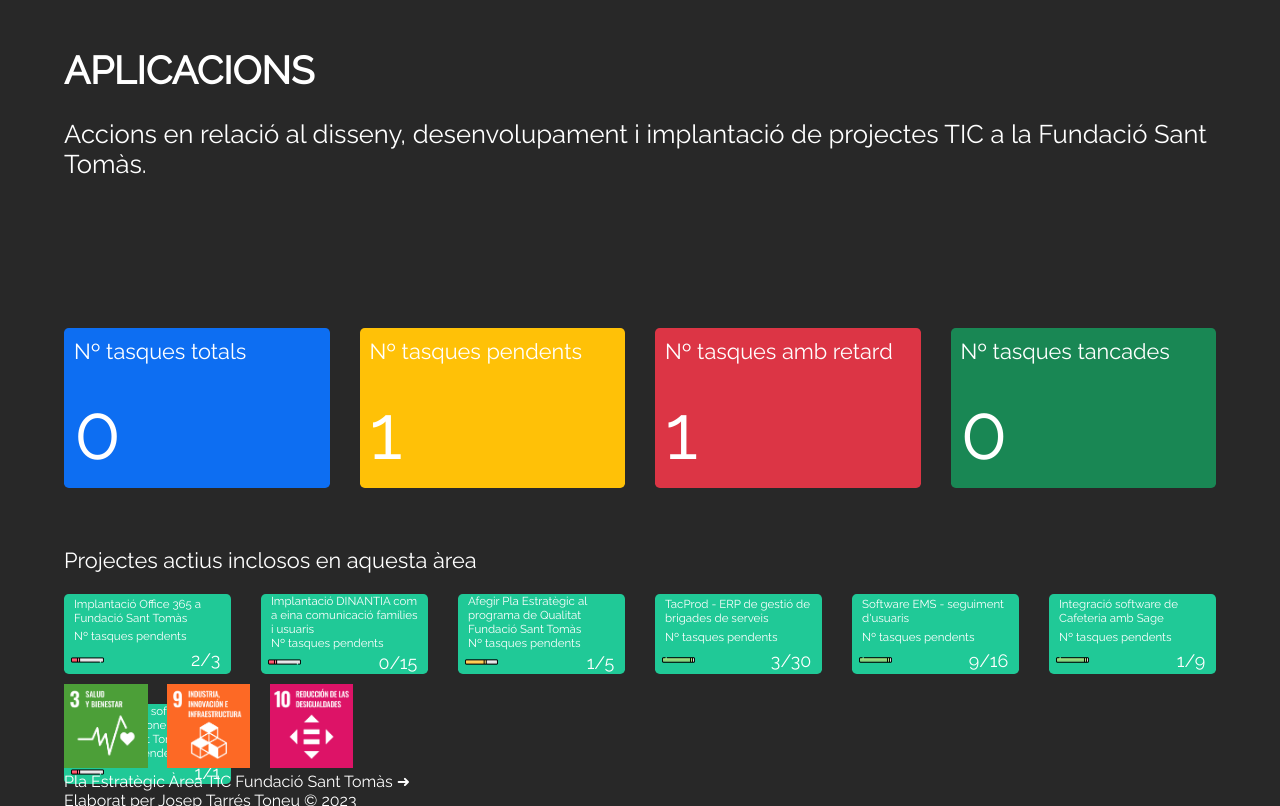
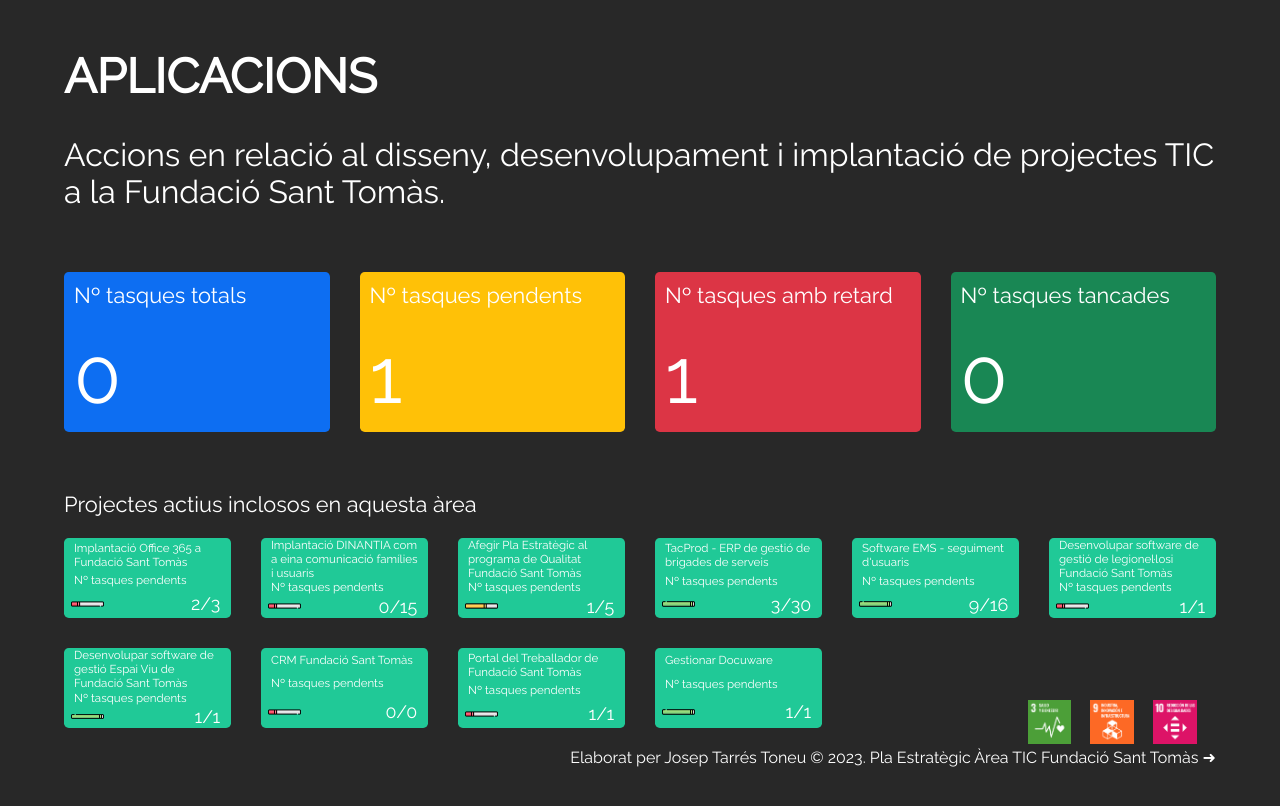
Before and after one commit to joseptarrestoneu/area-tic, a plain HTML site: page index.html in a window 1280 px wide. Both pictures are taken after a click on the icon 552 px from the left and 478 px from the top of the page. Drawn offline with Linux system fonts and the light colour scheme.

Commit message:
Update app.js

```diff
--- a/css/style.css
+++ b/css/style.css
@@ -415,16 +415,16 @@ body {
     /* Pantalles de dashboards */
     .dashboard-project .header {
         height: 200px;
-        margin: 3em auto 1em;
+        margin: 3em auto .5em;
     }
 
     .dashboard-project .header h1 {
-        font-size: 3vw;
+        font-size: 3em;
         text-align: start;
     }
 
     .dashboard-project .header p {
-        font-size: 2vw;
+        font-size: 2em;
         text-align: start;
     }
 
@@ -433,7 +433,7 @@ body {
         grid-template-columns: 1fr 1fr 1fr 1fr;
         grid-template-rows: 1fr;
         row-gap: 0;
-        margin: 4em auto 1em;
+        margin: 1em auto;
     }
 
     .dashboard-project .porlets .porlet span:nth-child(1) {
@@ -479,12 +479,13 @@ body {
         width: 90%;
         bottom: 0;
         position: fixed;
-        margin: 1em auto;
+        margin: 1em auto 0;
         font-size: 1em;
+        text-align: end;
     }
 
     .dashboard-project .footer img {
-        width: 90px;
+        width: 50px;
         margin-right: .8em;
     }
 
--- a/js/app.js
+++ b/js/app.js
@@ -12,7 +12,32 @@ window.addEventListener("load", () => {
             projectNumTaskDelayed: 0,
             projectNumTaskClosed: 10,
             projectODS : ["09"],
-            projecteProjects: []
+            projecteProjects: [
+                {
+                    name: "Connexió Entigest i altres programes (TacProd)",
+                    tasks: "1/1",
+                    initialData: "10/12/2023",
+                    finalData: "31/01/2024",
+                    progres: "0%",
+                    state: "open",
+                },
+                {
+                    name: "Càmares de seguretat diferents centres Fundació Sant Tomàs",
+                    tasks: "1/2",
+                    initialData: "01/01/2023",
+                    finalData: "31/01/2024",
+                    progres: "50%",
+                    state: "open",
+                },
+                {
+                    name: "Integració software de Cafeteria amb Sage",
+                    tasks: "1/9",
+                    initialData: "01/07/2023",
+                    finalData: "31/01/2024",
+                    progres: "60%",
+                    state: "open",
+                },
+            ]
         },
         {
             projectArea: "SISTEMES, SEGURETAT I ATENCIÓ AL CLIENT",
@@ -25,7 +50,16 @@ window.addEventListener("load", () => {
             projectNumTaskDelayed: 1,
             projectNumTaskClosed: 9,
             projectODS : ["09"],
-            projecteProjects: []
+            projecteProjects: [
+                {
+                    name: "Pla de Formació TIC Fundació Sant Tomàs",
+                    tasks: "1/1",
+                    initialData: "01/12/2023",
+                    finalData: "31/01/2024",
+                    progres: "0%",
+                    state: "open",
+                },
+            ]
         },
         {
             projectArea: "SISTEMES, SEGURETAT I ATENCIÓ AL CLIENT",
@@ -38,7 +72,16 @@ window.addEventListener("load", () => {
             projectNumTaskDelayed: 6,
             projectNumTaskClosed: 2,
             projectODS : ["09"],
-            projecteProjects: []
+            projecteProjects: [
+                {
+                    name: "Elaborar Pla d'acció Ciberseguretat Fundació Sant Tomàs",
+                    tasks: "1/1",
+                    initialData: "01/12/2023",
+                    finalData: "31/01/2024",
+                    progres: "0%",
+                    state: "open",
+                },
+            ]
         },
         {
             projectArea: "PROJECTES I APLICACIONS",
@@ -51,7 +94,24 @@ window.addEventListener("load", () => {
             projectNumTaskDelayed: 2,
             projectNumTaskClosed: 10,
             projectODS : ["09", "17"],
-            projecteProjects: []
+            projecteProjects: [
+                {
+                    name: "Signatura conveni col·laboració entre Seidor i Fundació Sant Tomàs",
+                    tasks: "1/1",
+                    initialData: "08/12/2023",
+                    finalData: "31/01/2024",
+                    progres: "75%",
+                    state: "open",
+                },
+                {
+                    name: "Enclavament Seidor",
+                    tasks: "1/4",
+                    initialData: "01/11/2023",
+                    finalData: "31/12/2024",
+                    progres: "10%",
+                    state: "open",
+                },
+            ]
         },
         {
             projectArea: "PROJECTES I APLICACIONS",
@@ -106,19 +166,43 @@ window.addEventListener("load", () => {
                     state: "open",
                 },
                 {
-                    name: "Integració software de Cafeteria amb Sage",
-                    tasks: "1/9",
-                    initialData: "01/07/2023",
-                    finalData: "31/01/2024",
-                    progres: "60%",
-                    state: "open",
-                },
-                {
                     name: "Desenvolupar software de gestió de legionel·losi Fundació Sant Tomàs",
                     tasks: "1/1",
                     initialData: "04/12/2023",
                     finalData: "31/01/2024",
                     progres: "0%",
+                    state: "open",
+                },
+                {
+                    name: "Desenvolupar software de gestió Espai Viu de Fundació Sant Tomàs",
+                    tasks: "1/1",
+                    initialData: "01/09/2023",
+                    finalData: "31/06/2024",
+                    progres: "25%",
+                    state: "open",
+                },
+                {
+                    name: "CRM Fundació Sant Tomàs",
+                    tasks: "0/0",
+                    initialData: "01/01/2023",
+                    finalData: "31/12/2024",
+                    progres: "0%",
+                    state: "open",
+                },
+                {
+                    name: "Portal del Treballador de Fundació Sant Tomàs",
+                    tasks: "1/1",
+                    initialData: "01/12/2023",
+                    finalData: "31/12/2024",
+                    progres: "0%",
+                    state: "open",
+                },
+                {
+                    name: "Gestionar Docuware",
+                    tasks: "1/1",
+                    initialData: "01/09/2023",
+                    finalData: "31/12/2024",
+                    progres: "50%",
                     state: "open",
                 },
             ]
@@ -164,6 +248,14 @@ window.addEventListener("load", () => {
                     progres: "30%",
                     state: "open",
                 },
+                {
+                    name: "Enquestes famílies, clients i usuaris",
+                    tasks: "1/2",
+                    initialData: "01/11/2023",
+                    finalData: "31/01/2024",
+                    progres: "30%",
+                    state: "open",
+                },
             ]
         },
     ]
@@ -174,6 +266,8 @@ window.addEventListener("load", () => {
     let dashboard = document.querySelector(".dashboard-project")
     let project = document.querySelector(".dashboard-project")
     document.addEventListener("click", (event)=> {
+        let porlets = ""
+        let ods = ""
         if (event.target.classList.contains("fa-shield-halved")) {
             initial.classList.add("disable")
             dashboard.classList.remove("disable")
@@ -257,8 +351,7 @@ window.addEventListener("load", () => {
             </div>
             <div class="footer ods-images">
                 ${ods}
-                <p class="return">Pla Estratègic Àrea TIC Fundació Sant Tomàs &#10140;</p>
-                <p class="return">Elaborat per Josep Tarrés Toneu &#169; 2023</p>
+                <p class="return">Elaborat per Josep Tarrés Toneu &#169; 2023. Pla Estratègic Àrea TIC Fundació Sant Tomàs &#10140;</p>
             </div>
         `
         porlets = ""
@@ -273,70 +366,70 @@ window.addEventListener("load", () => {
         }
     })
 
-    // Accions dasboard tasques
-    let longitud = data.length
-    let porlets = ""
-    let ods = ""
-    if (screen.width > 576) {
-        setInterval(() => {
-            porlets = ""
-            ods = ""
-            if (data[count].projecteProjects != undefined) {
-                data[count].projecteProjects.map(element => {
-                    porlets = porlets + `<div class="porlet">
-                    <span>${element.name}</span>
-                    <span>Nº tasques pendents</span>
-                    <span class="value">
-                        <img src="./img/progress_bar/barra${element.progres == "0%" ? "1" : element.progres == "30%" ? "2" : "3"}.png">
-                        ${element.tasks}
-                    </span>
-                </div>`
-                })
-            }
-            if (data[count].projectODS != undefined) {
-                data[count].projectODS.map(element => {
-                    ods = ods + `<img src="./img/S-WEB-Goal-${element}.png">`
-                })
-            }
-            if (count < longitud-1) {
-                count = count + 1;
-            } else {
-                count = 0;
-            }
-            project.innerHTML = `
-            <div class="header">
-                    <h1 class="project-name">${data[count].projectName}</h1>
-                    <p class="project-name">${data[count].projectDescription}</p>
-                </div>
-                <div class="porlets">
-                    <div class="porlet num-task-totals">
-                        <span>Nº tasques totals</span>
-                        <span class="value">${data[count].projectNumTaskTotals}</span>
-                    </div>
-                    <div class="porlet num-task-pending">
-                        <span>Nº tasques pendents</span>
-                        <span class="value">${data[count].projectNumTaskPending}</span>
-                    </div>
-                    <div class="porlet num-task-delayed">
-                        <span>Nº tasques amb retard</span>
-                        <span class="value">${data[count].projectNumTaskDelayed}</span>
-                    </div>
-                    <div class="porlet num-task-closed">
-                        <span>Nº tasques tancades</span>
-                        <span class="value">${data[count].projectNumTaskClosed}</span>
-                    </div>
-                </div>
-                <div class="task-week">
-                    <p>Projectes actius inclosos en aquesta àrea</p>
-                    <div class="porlets">${porlets}</div>
-                    <p class="task"></p>
-                </div>
-                <div class="footer ods-images">
-                    ${ods}
-                    <p class="return">Informació sobre accions de l'àrea TIC de Sant Tomàs</p>
-                </div>
-            `
-        },10000)
-    }
+    // // Accions dasboard tasques
+    // let longitud = data.length
+    // let porlets = ""
+    // let ods = ""
+    // if (screen.width > 576) {
+    //     setInterval(() => {
+    //         porlets = ""
+    //         ods = ""
+    //         if (data[count].projecteProjects != undefined) {
+    //             data[count].projecteProjects.map(element => {
+    //                 porlets = porlets + `<div class="porlet">
+    //                 <span>${element.name}</span>
+    //                 <span>Nº tasques pendents</span>
+    //                 <span class="value">
+    //                     <img src="./img/progress_bar/barra${element.progres == "0%" ? "1" : element.progres == "30%" ? "2" : "3"}.png">
+    //                     ${element.tasks}
+    //                 </span>
+    //             </div>`
+    //             })
+    //         }
+    //         if (data[count].projectODS != undefined) {
+    //             data[count].projectODS.map(element => {
+    //                 ods = ods + `<img src="./img/S-WEB-Goal-${element}.png">`
+    //             })
+    //         }
+    //         if (count < longitud-1) {
+    //             count = count + 1;
+    //         } else {
+    //             count = 0;
+    //         }
+    //         project.innerHTML = `
+    //         <div class="header">
+    //                 <h1 class="project-name">${data[count].projectName}</h1>
+    //                 <p class="project-name">${data[count].projectDescription}</p>
+    //             </div>
+    //             <div class="porlets">
+    //                 <div class="porlet num-task-totals">
+    //                     <span>Nº tasques totals</span>
+    //                     <span class="value">${data[count].projectNumTaskTotals}</span>
+    //                 </div>
+    //                 <div class="porlet num-task-pending">
+    //                     <span>Nº tasques pendents</span>
+    //                     <span class="value">${data[count].projectNumTaskPending}</span>
+    //                 </div>
+    //                 <div class="porlet num-task-delayed">
+    //                     <span>Nº tasques amb retard</span>
+    //                     <span class="value">${data[count].projectNumTaskDelayed}</span>
+    //                 </div>
+    //                 <div class="porlet num-task-closed">
+    //                     <span>Nº tasques tancades</span>
+    //                     <span class="value">${data[count].projectNumTaskClosed}</span>
+    //                 </div>
+    //             </div>
+    //             <div class="task-week">
+    //                 <p>Projectes actius inclosos en aquesta àrea</p>
+    //                 <div class="porlets">${porlets}</div>
+    //                 <p class="task"></p>
+    //             </div>
+    //             <div class="footer ods-images">
+    //                 ${ods}
+    //                 <p class="return">Informació sobre accions de l'àrea TIC de Sant Tomàs</p>
+    //             </div>
+    //         `
+    //     },10000)
+    // }
 
 });
```
